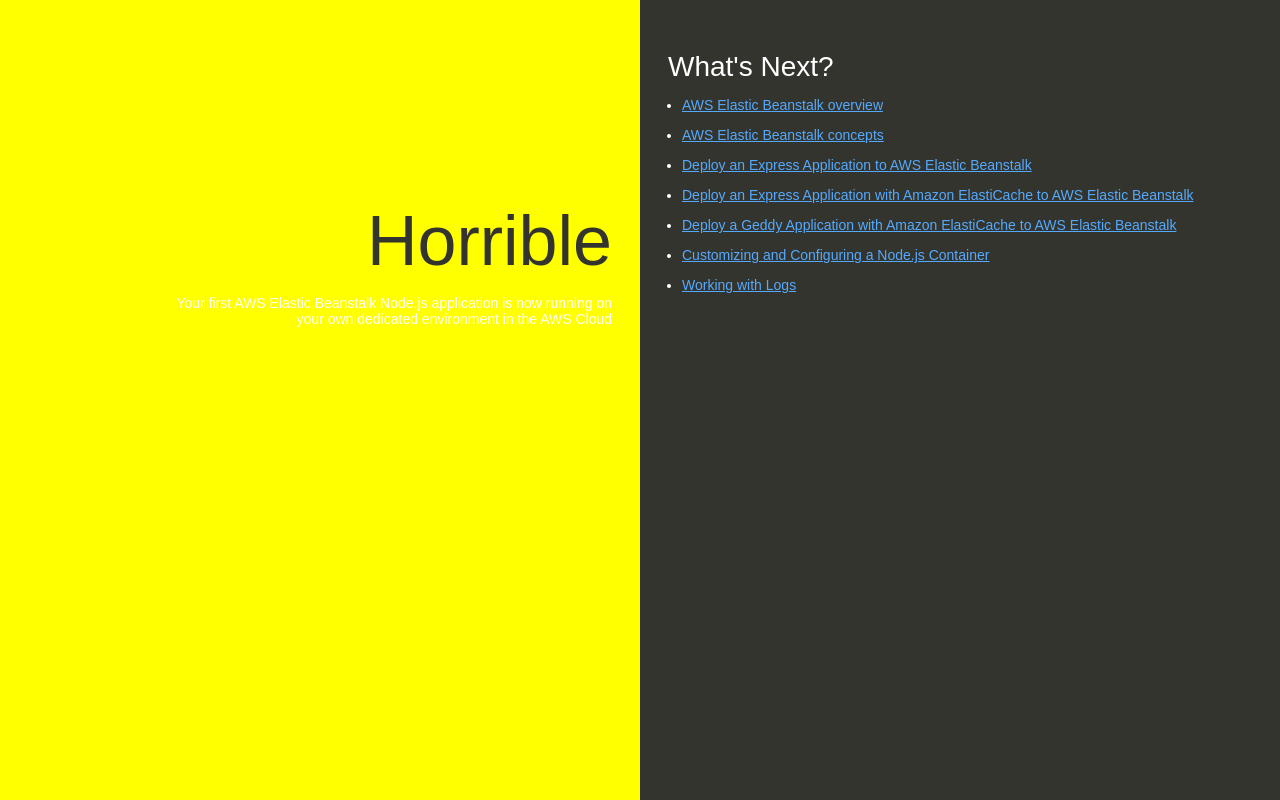
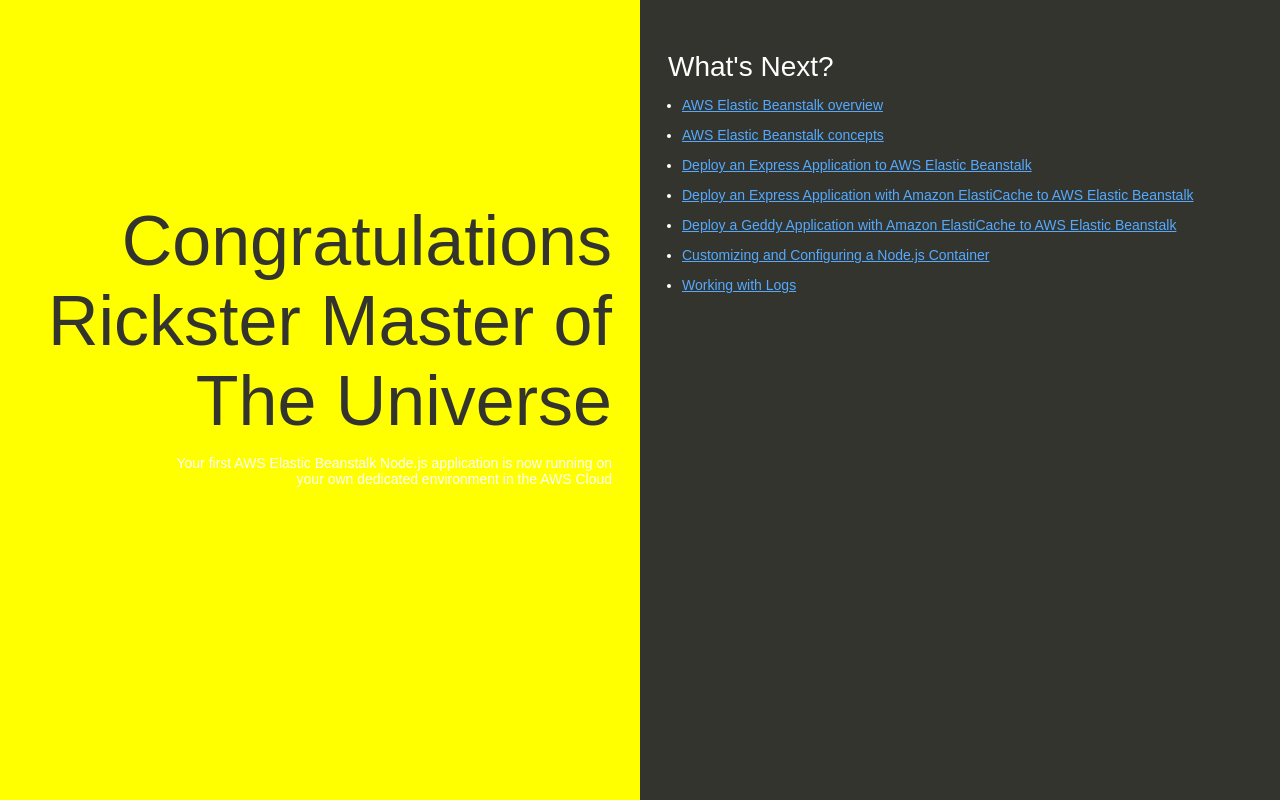
Before and after one commit to Rickster5555/cloudDevOps-RAC, a plain HTML site: page index.html in a window 1280 px wide. Drawn offline with Linux system fonts and the light colour scheme.

Commit message:
Update index.html

```diff
--- a/index.html
+++ b/index.html
@@ -74,7 +74,7 @@
   </head>
   <body>
     <div class="textColumn">
-      <h1>Horrible</h1>
+      <h1>Congratulations Rickster Master of The Universe</h1>
       <p>Your first AWS Elastic Beanstalk Node.js application is now running on your own dedicated environment in the AWS Cloud</p>
     </div>
     <div class="linksColumn">
```
